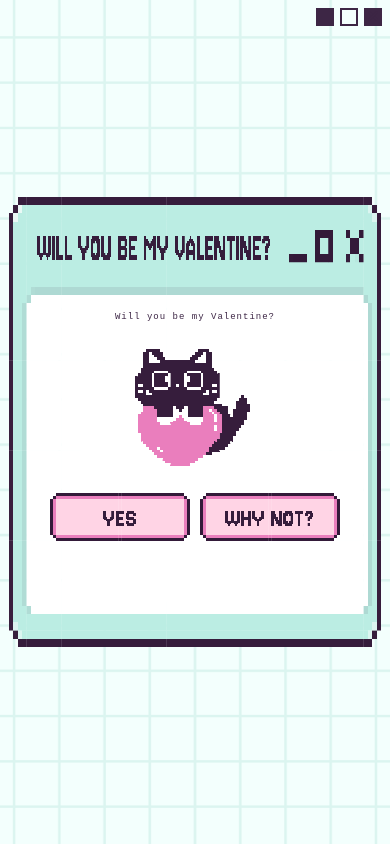
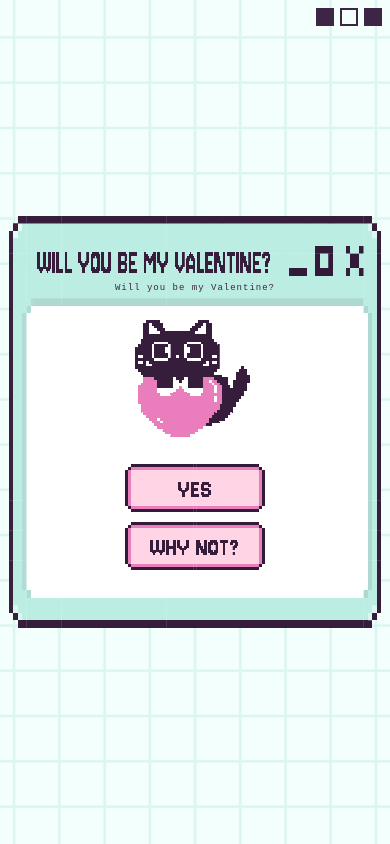
Before and after one commit to loopypoopp/willubemyvalentine, a plain HTML site: page index.html in a window 390 px wide. Drawn offline with Linux system fonts and the light colour scheme.

Commit message:
Update index.html

```diff
--- a/index.html
+++ b/index.html
@@ -111,10 +111,21 @@
             justify-content: center;
         }
 
-        /* Better container sizing for tablets and phones */
-        @media (max-width: 900px) {
+        /* Better container sizing for tablets */
+        @media (max-width: 900px) and (min-width: 769px) {
             .container {
                 max-width: 700px;
+            }
+        }
+
+        /* Remove aspect ratio on mobile - let it stretch */
+        @media (max-width: 768px) {
+            .container {
+                aspect-ratio: unset !important;
+                width: 95%;
+                height: auto;
+                min-height: 0;
+                background-size: 100% 100% !important; /* Force stretch */
             }
         }
 
@@ -322,16 +333,22 @@
             }
 
             .container {
-                width: 95%;
-                max-width: none; /* Remove max-width limit */
-                aspect-ratio: auto; /* Allow stretching on mobile */
-                min-height: 500px; /* Ensure minimum height */
-                background-size: 100% 100%; /* Stretch frame to fit */
+                width: 95% !important;
+                aspect-ratio: unset !important; /* Force remove aspect ratio */
+                max-width: none !important;
+                height: auto !important;
+                min-height: 0 !important;
+                background-size: 100% 100% !important; /* Stretch to fill */
                 padding: 60px 30px;
+                display: block; /* Change from flex */
             }
 
             .frame-content {
                 padding: 10px;
+                display: flex;
+                flex-direction: column;
+                align-items: center;
+                justify-content: center;
             }
 
             .question {
@@ -352,6 +369,10 @@
             .buttons {
                 gap: 15px;
                 margin-top: 20px;
+                display: flex;
+                flex-direction: column;
+                align-items: center;
+                width: 100%;
             }
 
             .letter-content {
@@ -415,10 +436,10 @@
             }
 
             .container {
-                width: 98%;
-                aspect-ratio: auto; /* Allow stretching */
-                min-height: 450px;
-                background-size: 100% 100%; /* Stretch frame */
+                width: 98% !important;
+                aspect-ratio: unset !important;
+                height: auto !important;
+                background-size: 100% 100% !important;
                 padding: 50px 25px;
             }
 
@@ -514,7 +535,6 @@
         /* Extra small phones */
         @media (max-width: 380px) {
             .container {
-                min-height: 400px;
                 padding: 45px 20px;
             }
 
```
